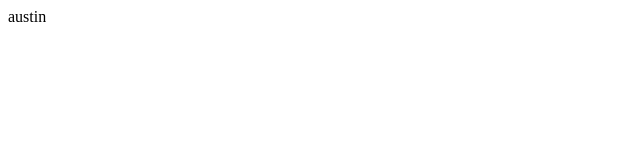
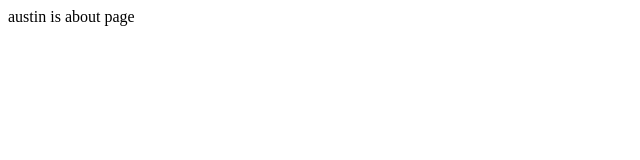
Before and after one commit to Amariah-design/CYTTYPIE, a plain HTML site: page about.html in a window 1280 px wide. Shown: the whole page, without its empty margins (0-640 px from the left). Drawn offline with Linux system fonts and the light colour scheme.

Commit message:
something

```diff
--- a/index.html
+++ b/about.html
@@ -6,6 +6,6 @@
     <title>Document</title>
 </head>
 <body>
-    austin
+    austin is about page
 </body>
 </html>
```
